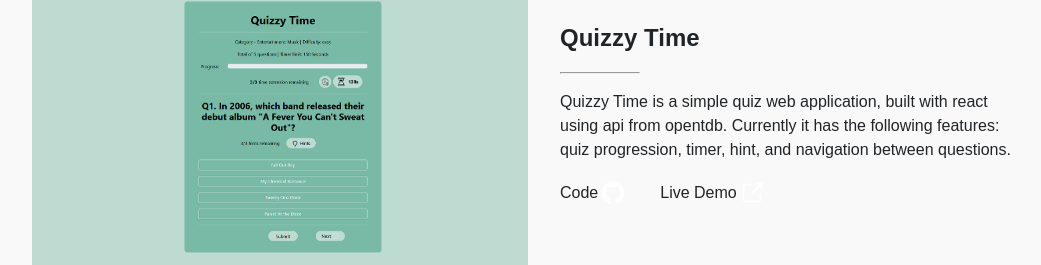
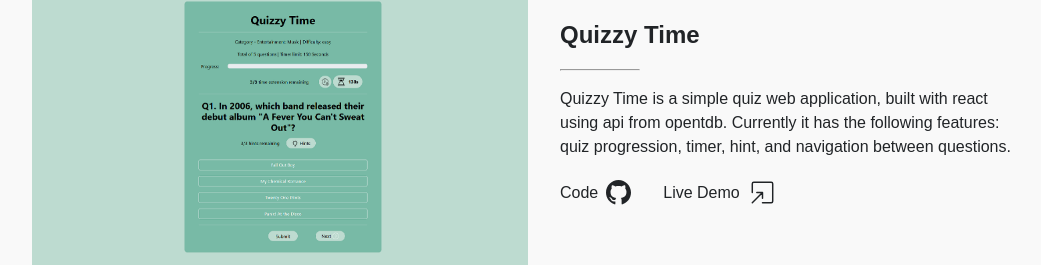
Before and after one commit to Pixz1/DevPortfolio, a React (Vite) app: page / in a window 1280 px wide. Shown: the part 2321-2586 px from the top of the page, without its empty margins (112-1153 px from the left). Built offline with nearby package versions, Linux system fonts and the light colour scheme; a web font is replaced by a local one.

Commit message:
Update icons in Projects component to be svg instead of png

```diff
--- a/src/components/Projects.css
+++ b/src/components/Projects.css
@@ -78,25 +78,26 @@
 }
 .code-link a, .live-link a {
     display: inline-block;
-    width: 30px;
-    height: 30px;
-    line-height: 30px;
+    line-height: 25px;
     text-align: center;
 }
-.code-icon, .open-new-icon {
-    opacity: 1;
-    transition: opacity 0.3s ease-in-out;
-    position: absolute;
+.code-link a {
+    width: 25px;
+    height: 25px;
+    line-height: 25px;
+    margin-left: 0.5rem;
 }
-.code-hover-icon, .open-new-hover-icon {
-    opacity: 0;
-    transition: opacity 0.3s ease-in-out;
+.live-link a {
+    width: 35px;
+    height: 35px;
+    line-height: 35px;
+    margin-left: 0.3rem;
 }
-#code:hover .code-icon, #open-new:hover .open-new-icon {
-    opacity: 0;
+.new-window-svg path {
+    stroke: currentColor;
 }
-#code:hover .code-hover-icon, #open-new:hover .open-new-hover-icon {
-    opacity: 1;
+a:hover .new-window-svg path {
+    stroke: var(--color-primary);
 }
 
 @media (max-width: 716px) {
@@ -111,6 +112,7 @@
     }
 }
 
+/* tooltip for link not available */
 .live-link {
     position: relative;
 }
--- a/src/components/Projects.jsx
+++ b/src/components/Projects.jsx
@@ -1,29 +1,6 @@
 import './Projects.css'
-import { useState, useEffect } from 'react'
 
 export default function Projects() {
-
-    // swaps img src based on colour mode
-    const [codeSrc, setCodeSrc] = useState('/code.png')
-    const [openNewSrc, setOpenNewSrc] = useState('/open-new.png')
-    const darkModeQuery = window.matchMedia('(prefers-color-scheme: dark)')
-    darkModeQuery.addEventListener('change', (event) => {
-        if (event.matches) {
-            setCodeSrc('/code-white.png')
-            setOpenNewSrc('/open-new-white.png')
-        }
-        else {
-            setCodeSrc('/code.png')
-            setOpenNewSrc('/open-new.png')
-        }
-    })
-    useEffect(() => {
-        if (darkModeQuery) {
-            setCodeSrc('/code-white.png')
-            setOpenNewSrc('/open-new-white.png')
-        }
-    }, [])
-
     return (
         <section id='projects'>
             <div className='projects-container'>
@@ -53,22 +30,18 @@
                                         href='https://github.com/Pixz1/quiz-app'
                                         target='_blank'
                                         rel='noopener noreferrer'
-                                        id='code'
                                     >
-                                        <img
-                                            src={codeSrc}
-                                            alt='Code Link'
-                                            className='code-icon'
-                                            height='30px'
-                                            width='30px'
-                                        />
-                                        <img
-                                            src='/code-hover.png'
-                                            alt='Code Link'
-                                            className='code-hover-icon'
-                                            height='30px'
-                                            width='30px'
-                                        />
+                                        <svg
+                                            xmlns="http://www.w3.org/2000/svg"
+                                            width="25"
+                                            height="25"
+                                            viewBox="0 0 24 24"
+                                            className='github-svg'
+                                        >
+                                            <path
+                                                d="M12 0c-6.626 0-12 5.373-12 12 0 5.302 3.438 9.8 8.207 11.387.599.111.793-.261.793-.577v-2.234c-3.338.726-4.033-1.416-4.033-1.416-.546-1.387-1.333-1.756-1.333-1.756-1.089-.745.083-.729.083-.729 1.205.084 1.839 1.237 1.839 1.237 1.07 1.834 2.807 1.304 3.492.997.107-.775.418-1.305.762-1.604-2.665-.305-5.467-1.334-5.467-5.931 0-1.311.469-2.381 1.236-3.221-.124-.303-.535-1.524.117-3.176 0 0 1.008-.322 3.301 1.23.957-.266 1.983-.399 3.003-.404 1.02.005 2.047.138 3.006.404 2.291-1.552 3.297-1.23 3.297-1.23.653 1.653.242 2.874.118 3.176.77.84 1.235 1.911 1.235 3.221 0 4.609-2.807 5.624-5.479 5.921.43.372.823 1.102.823 2.222v3.293c0 .319.192.694.801.576 4.765-1.589 8.199-6.086 8.199-11.386 0-6.627-5.373-12-12-12z"
+                                            />
+                                        </svg>
                                     </a>
                                 </div>
                                 <div className='live-link'>
@@ -77,22 +50,22 @@
                                         href='#'
                                         target='_blank'
                                         rel='noopener noreferrer'
-                                        id='open-new'
                                     >
-                                        <img
-                                            src={openNewSrc}
-                                            alt='Open in new window'
-                                            className='open-new-icon'
-                                            height='30px'
-                                            width='30px'
-                                        />
-                                        <img
-                                            src='/open-new-hover.png'
-                                            alt='Open in new window'
-                                            className='open-new-hover-icon'
-                                            height='30px'
-                                            width='30px'
-                                        />
+                                        <svg
+                                            width="35px"
+                                            height="35px"
+                                            viewBox="0 0 24 24"
+                                            fill="none"
+                                            xmlns="http://www.w3.org/2000/svg"
+                                            className='new-window-svg'
+                                        >
+                                            <path
+                                                d="M5 12V6C5 5.44772 5.44772 5 6 5H18C18.5523 5 19 5.44772 19 6V18C19 18.5523 18.5523 19 18 19H12M8.11111 12H12M12 12V15.8889M12 12L5 19"
+                                                stroke="#464455"
+                                                stroke-linecap="round"
+                                                stroke-linejoin="round"
+                                            />
+                                        </svg>
                                     </a>
                                     <span className='tooltip-text'>
                                         Link currently not available
```
